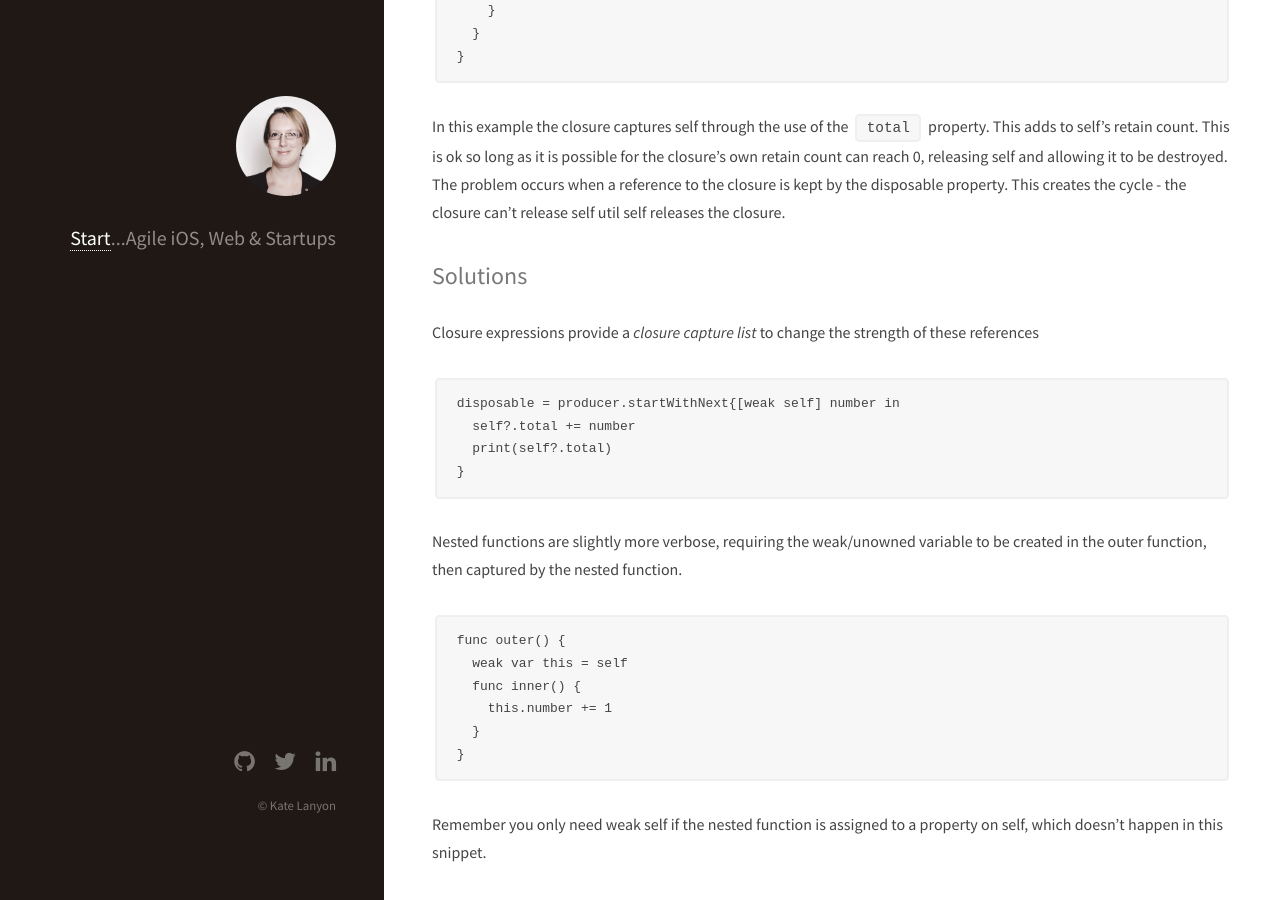
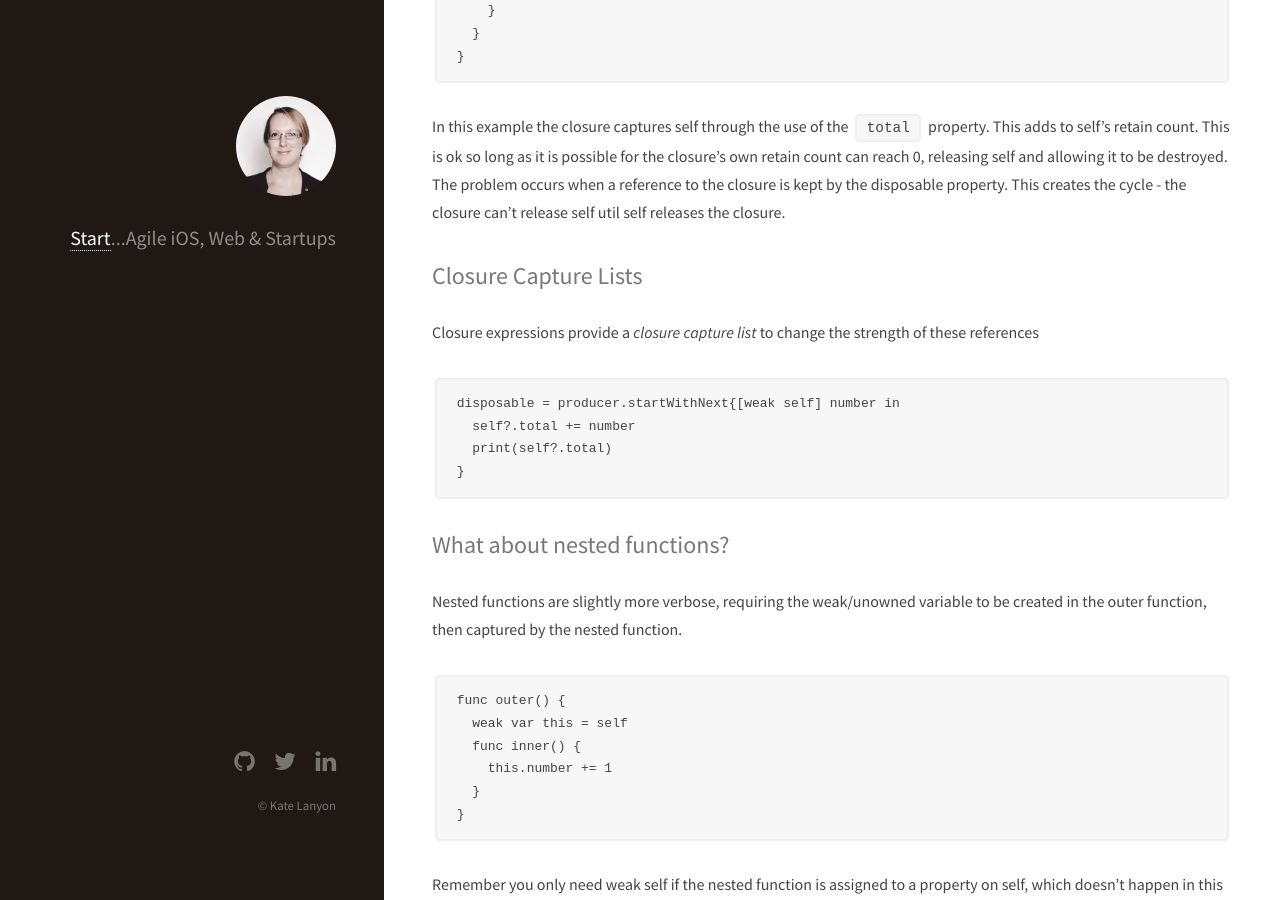
Before and after one commit to katalisha/katalisha.github.io, a Jekyll site: the page built from _posts/2016-01-22-ARC-Swift-closures-and-weak-self.markdown, in a window 1280 px wide and 900 px high, scrolled down 2529 px. Built offline with Jekyll 4.4.1, drawn with Linux system fonts in a browser that asks for light colours.

Commit message:
better headings

```diff
--- a/_posts/2016-01-22-ARC-Swift-closures-and-weak-self.markdown
+++ b/_posts/2016-01-22-ARC-Swift-closures-and-weak-self.markdown
@@ -102,7 +102,7 @@ This is ok so long as it is possible for the closure's own retain count can reac
 The problem occurs when a reference to the closure is kept by the disposable property.
 This creates the cycle - the closure can't release self util self releases the closure.
 
-Solutions
+Closure Capture Lists
 ---------------------------
 Closure expressions provide a *closure capture list* to change the strength of these references
 
@@ -111,6 +111,8 @@ Closure expressions provide a *closure capture list* to change the strength of t
       print(self?.total)
     }
 
+What about nested functions?
+----------------------------
 Nested functions are slightly more verbose, requiring the weak/unowned variable to be created in the outer function, then captured by the nested function.
 
     func outer() {
```
